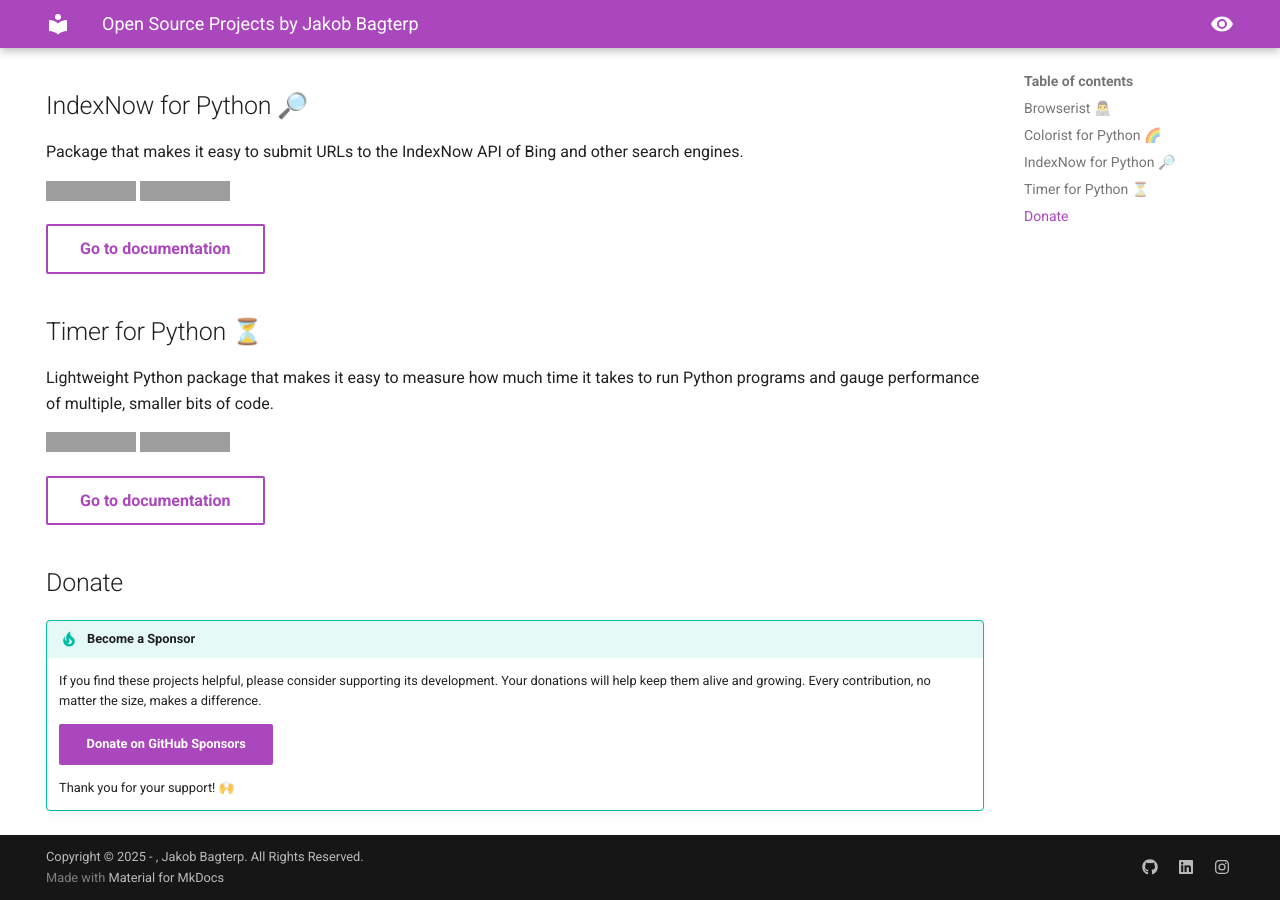
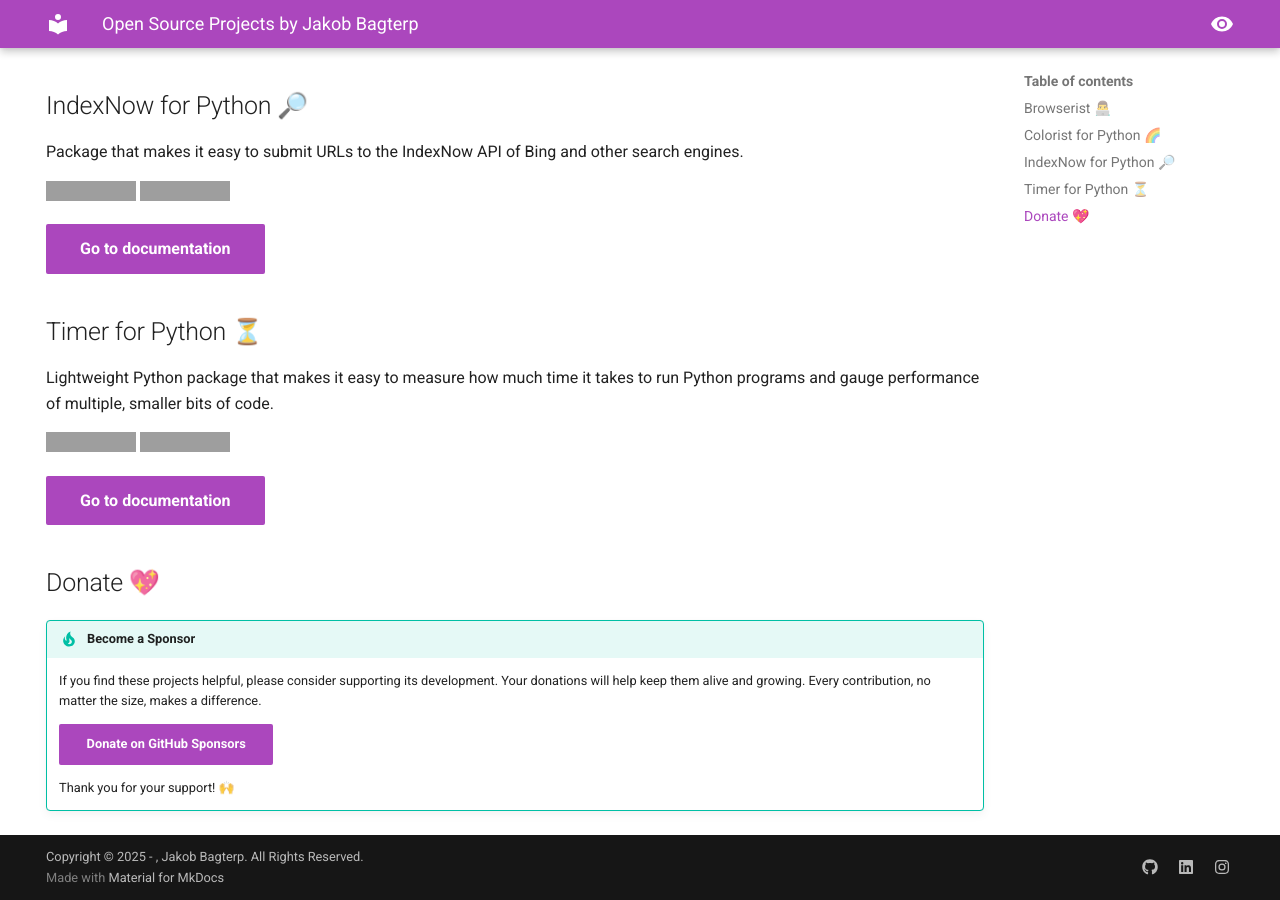
Before and after one commit to jakob-bagterp/jakob-bagterp.github.io, an MkDocs documentation site: the page built from docs/index.md, in a window 1280 px wide and 900 px high, scrolled down 543 px. Built offline with MkDocs 1.6.1 and Material for MkDocs 9.7.7, drawn with Linux system fonts in a browser that asks for light colours; some of the changed lines change nothing that is shown; grey boxes are pictures that could not be loaded.

Commit message:
Minor updates.

```diff
--- a/docs/index.md
+++ b/docs/index.md
@@ -12,7 +12,7 @@
 [![Downloads](https://static.pepy.tech/badge/browserist)](https://pepy.tech/project/browserist)
 [![Browserist source code on GitHub](https://img.shields.io/static/v1?label=GitHub&message=source%20code&logo=github&color=teal&link=https%3A%2F%2Fgithub.com%2Fjakob-bagterp%2Fbrowserist)](https://github.com/jakob-bagterp/browserist/)
 
-[Go to documentation](https://jakob-bagterp.github.io/browserist/){ .md-button }
+[Go to documentation](https://jakob-bagterp.github.io/browserist/){ .md-button .md-button--primary }
 
 ## Colorist for Python 🌈
 Lightweight Python package that makes it easy and fast to print colored text in the terminal.
@@ -20,7 +20,7 @@
 [![Downloads](https://static.pepy.tech/badge/colorist)](https://pepy.tech/project/colorist)
 [![Colorist source code on GitHub](https://img.shields.io/static/v1?label=GitHub&message=source%20code&logo=github&color=teal&link=https%3A%2F%2Fgithub.com%2Fjakob-bagterp%2Fcolorist-for-python)](https://github.com/jakob-bagterp/colorist-for-python/)
 
-[Go to documentation](https://jakob-bagterp.github.io/colorist-for-python/){ .md-button }
+[Go to documentation](https://jakob-bagterp.github.io/colorist-for-python/){ .md-button .md-button--primary }
 
 ## IndexNow for Python 🔎
 Package that makes it easy to submit URLs to the IndexNow API of Bing and other search engines.
@@ -28,7 +28,7 @@
 [![Downloads](https://static.pepy.tech/badge/index-now-for-python)](https://pepy.tech/project/index-now-for-python)
 [![IndexNow for Python source code on GitHub](https://img.shields.io/static/v1?label=GitHub&message=source%20code&logo=github&color=teal&link=https%3A%2F%2Fgithub.com%2Fjakob-bagterp%2Findex-now-for-python)](https://github.com/jakob-bagterp/index-now-for-python/)
 
-[Go to documentation](https://jakob-bagterp.github.io/index-now-for-python/){ .md-button }
+[Go to documentation](https://jakob-bagterp.github.io/index-now-for-python/){ .md-button .md-button--primary }
 
 ## Timer for Python ⏳
 Lightweight Python package that makes it easy to measure how much time it takes to run Python programs and gauge performance of multiple, smaller bits of code.
@@ -36,9 +36,9 @@
 [![Downloads](https://static.pepy.tech/badge/timer-for-python)](https://pepy.tech/project/timer-for-python)
 [![Timer for Python source code on GitHub](https://img.shields.io/static/v1?label=GitHub&message=source%20code&logo=github&color=teal&link=https%3A%2F%2Fgithub.com%2Fjakob-bagterp%2Ftimer-for-python)](https://github.com/jakob-bagterp/timer-for-python/)
 
-[Go to documentation](https://jakob-bagterp.github.io/timer-for-python/){ .md-button }
+[Go to documentation](https://jakob-bagterp.github.io/timer-for-python/){ .md-button .md-button--primary }
 
-## Donate
+## Donate 💖
 !!! tip "Become a Sponsor"
     If you find these projects helpful, please consider supporting its development. Your donations will help keep them alive and growing. Every contribution, no matter the size, makes a difference.
 
```
